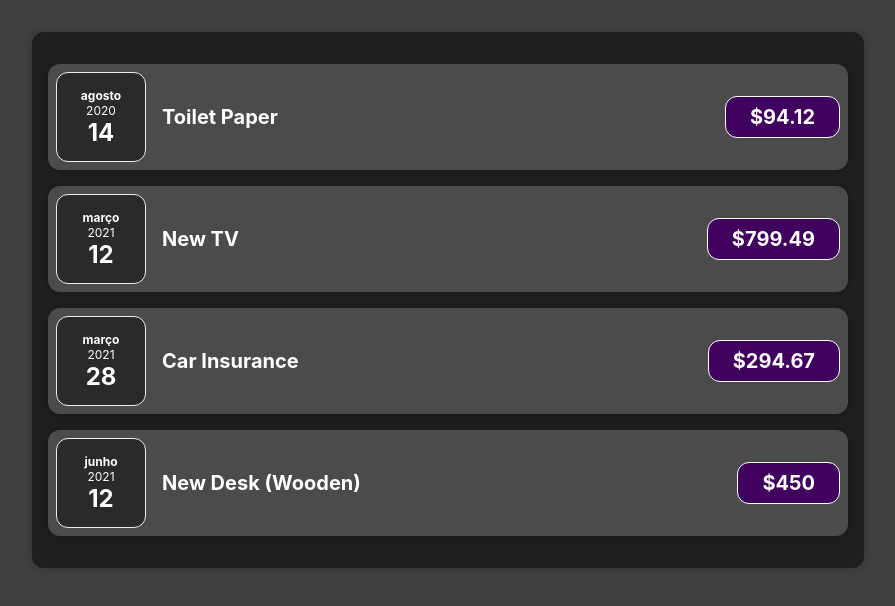
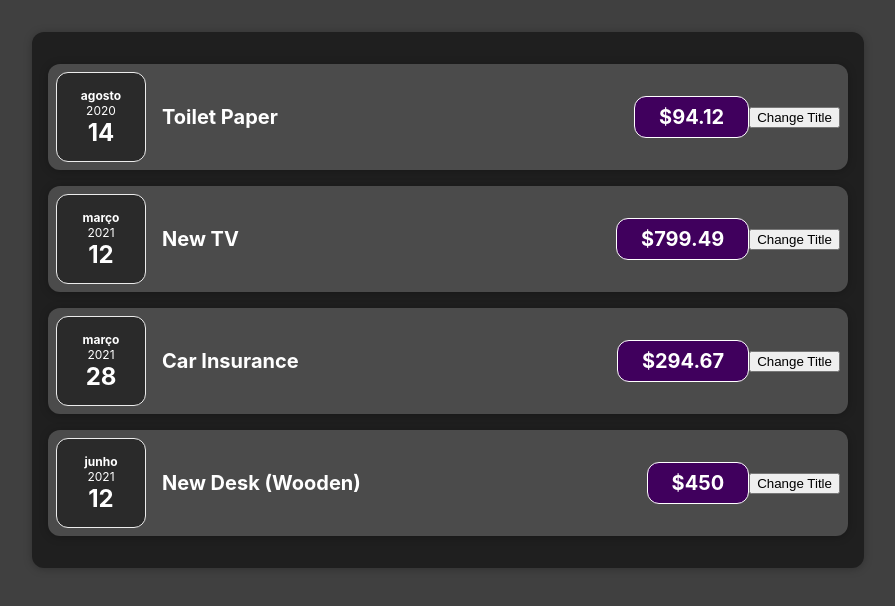
Before and after one commit to marcosJuniorPassarella/annual-expenses, a React (Create React App) app: page / in a window 1280 px wide. Shown: the top 606 px of the page, without its empty margins (192-1087 px from the left). Built offline with nearby package versions, Linux system fonts and the light colour scheme.

Commit message:
Implement useState hook

```diff
--- a/src/components/Expenses/ExpenseItem/ExpenseItem.tsx
+++ b/src/components/Expenses/ExpenseItem/ExpenseItem.tsx
@@ -1,3 +1,4 @@
+import { useState } from "react";
 import "./ExpenseItem.css";
 import ExpenseDate from "../../Expenses/ExpenseDate/ExpenseDate";
 import Card from "../../UI/Card/Card";
@@ -9,13 +10,20 @@
 }
 
 export default function ExpenseItem({ title, date, amount }: ExpenseItemProps) {
+  const [modifiedTitle, setModifiedTitle] = useState(title);
+
+  const clickHandler = () => {
+    setModifiedTitle("JETTA");
+  };
+
   return (
     <Card className="expense-item">
       <ExpenseDate date={date} />
       <div className="expense-item__description">
-        <h2>{title}</h2>
+        <h2>{modifiedTitle}</h2>
         <div className="expense-item__price"> ${amount} </div>
       </div>
+      <button onClick={clickHandler}>Change Title</button>
     </Card>
   );
 }
```
